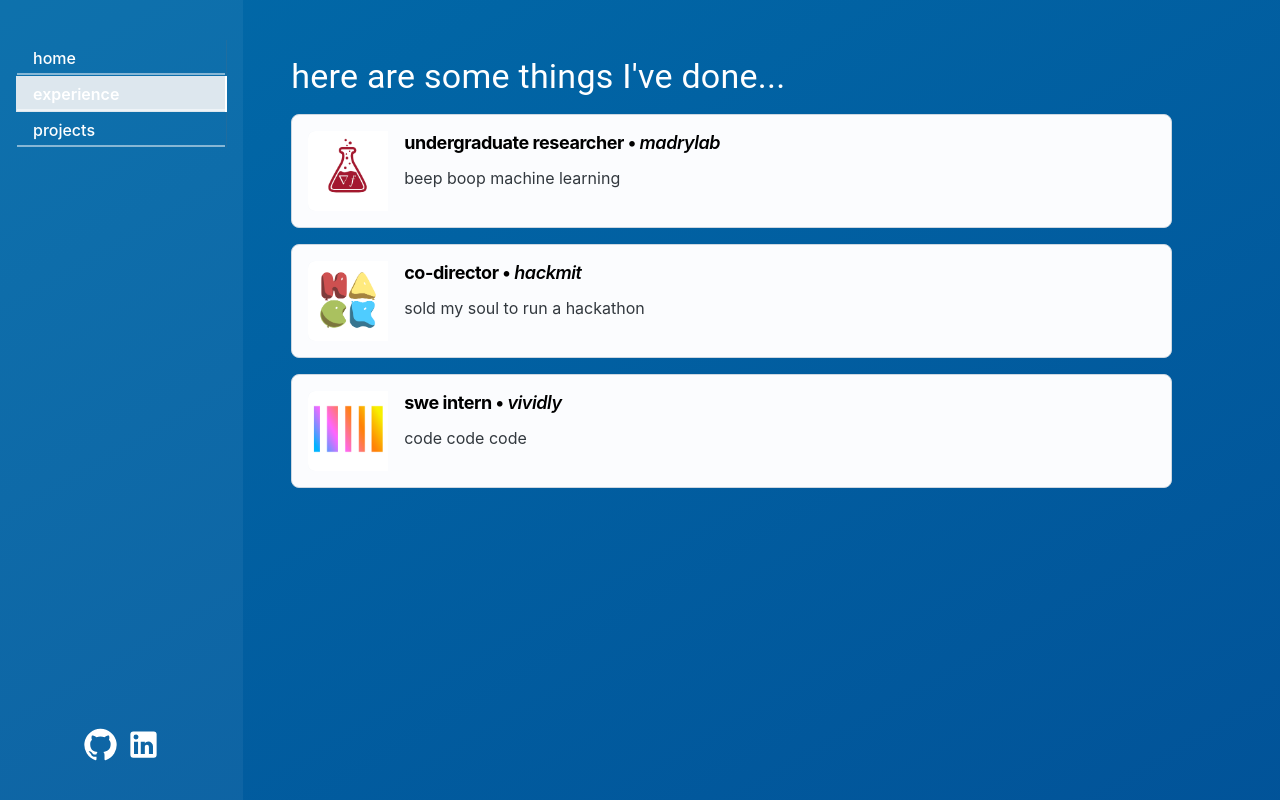
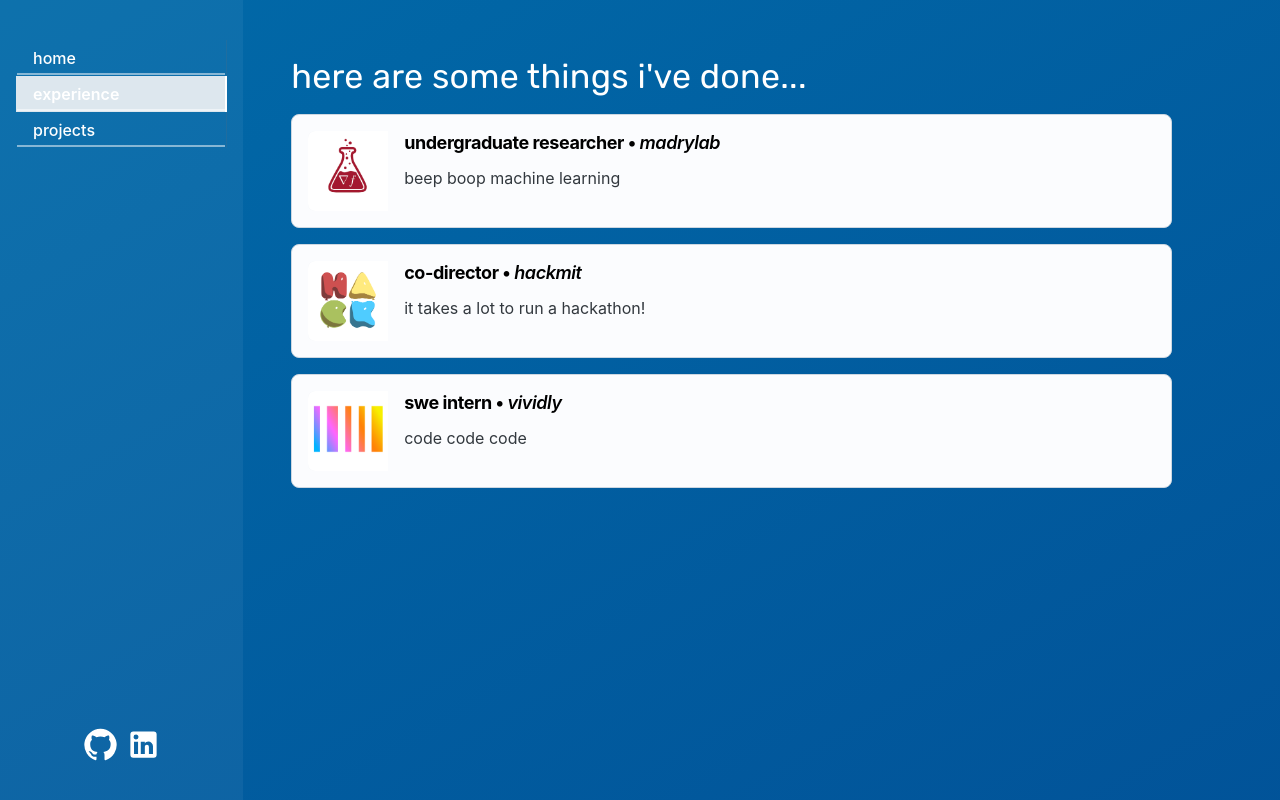
Before and after one commit to liliwilson/liliwilson.github.io, a React (Create React App) app: page / in a window 1280 px wide. Both pictures are taken after a click on the tab "experience". Built offline with nearby package versions, Linux system fonts and the light colour scheme.

Commit message:
edited fonts

```diff
--- a/public/index.html
+++ b/public/index.html
@@ -9,6 +9,10 @@
       name="description"
       content="Web site created using create-react-app"
     />
+
+    <link rel="preconnect" href="https://fonts.googleapis.com">
+    <link rel="preconnect" href="https://fonts.gstatic.com" crossorigin>
+    <link href="https://fonts.googleapis.com/css2?family=Rubik:ital,wght@0,400;0,500;1,400;1,500&display=swap" rel="stylesheet">
     <!--
       manifest.json provides metadata used when your web app is installed on a
       user's mobile device or desktop. See https://developers.google.com/web/fundamentals/web-app-manifest/
--- a/src/App.js
+++ b/src/App.js
@@ -30,7 +30,9 @@
   },
 };
 
+
 function App() {
+
   return (
     <div className="App">
       {/* DESKTOP VIEW */}
--- a/src/components/AboutMe.js
+++ b/src/components/AboutMe.js
@@ -4,9 +4,9 @@
 
 const AboutMe = () => {
   return (
-    <Grid container spacing={4} color="white" height="100%" overflow="auto">
+    <Grid container spacing={4} color="white" height="100%" overflow="auto" >
       <Grid item xs={12}>
-        <Typography variant="h3" fontSize="md" align="left">
+        <Typography variant="h3" fontFamily="Rubik" fontSize="md" align="left">
           Hi! I'm <strong>Lili Wilson</strong>...
         </Typography>
       </Grid>
--- a/src/components/Experience.js
+++ b/src/components/Experience.js
@@ -16,8 +16,8 @@
   return (
     <Grid container spacing={2} >
       <Grid item xs={12}>
-        <Typography variant="h4" fontSize="md" align="left" color="white">
-          here are some things I've done...
+        <Typography variant="h4" fontSize="md" fontFamily="Rubik"  align="left" color="white">
+          here are some things i've done...
         </Typography>
       </Grid>
       {positionCards}
--- a/src/components/Projects.js
+++ b/src/components/Projects.js
@@ -16,8 +16,8 @@
   return (
     <Grid container spacing={4} color="white" height="100%" overflow="auto">
       <Grid item xs={12}>
-        <Typography variant="h4" fontSize="md" align="left">
-          and here are some things I've made...
+        <Typography variant="h4" fontFamily="Rubik" fontSize="md" align="left">
+          and here are some things i've made...
         </Typography>
       </Grid>
       {projectCards}
--- a/src/components/data/positions.json
+++ b/src/components/data/positions.json
@@ -8,7 +8,7 @@
     {
         "position": "co-director",
         "place": "hackmit",
-        "description": "sold my soul to run a hackathon",
+        "description": "it takes a lot to run a hackathon!",
         "logo": "hackicon.png"
     },
     {
```
